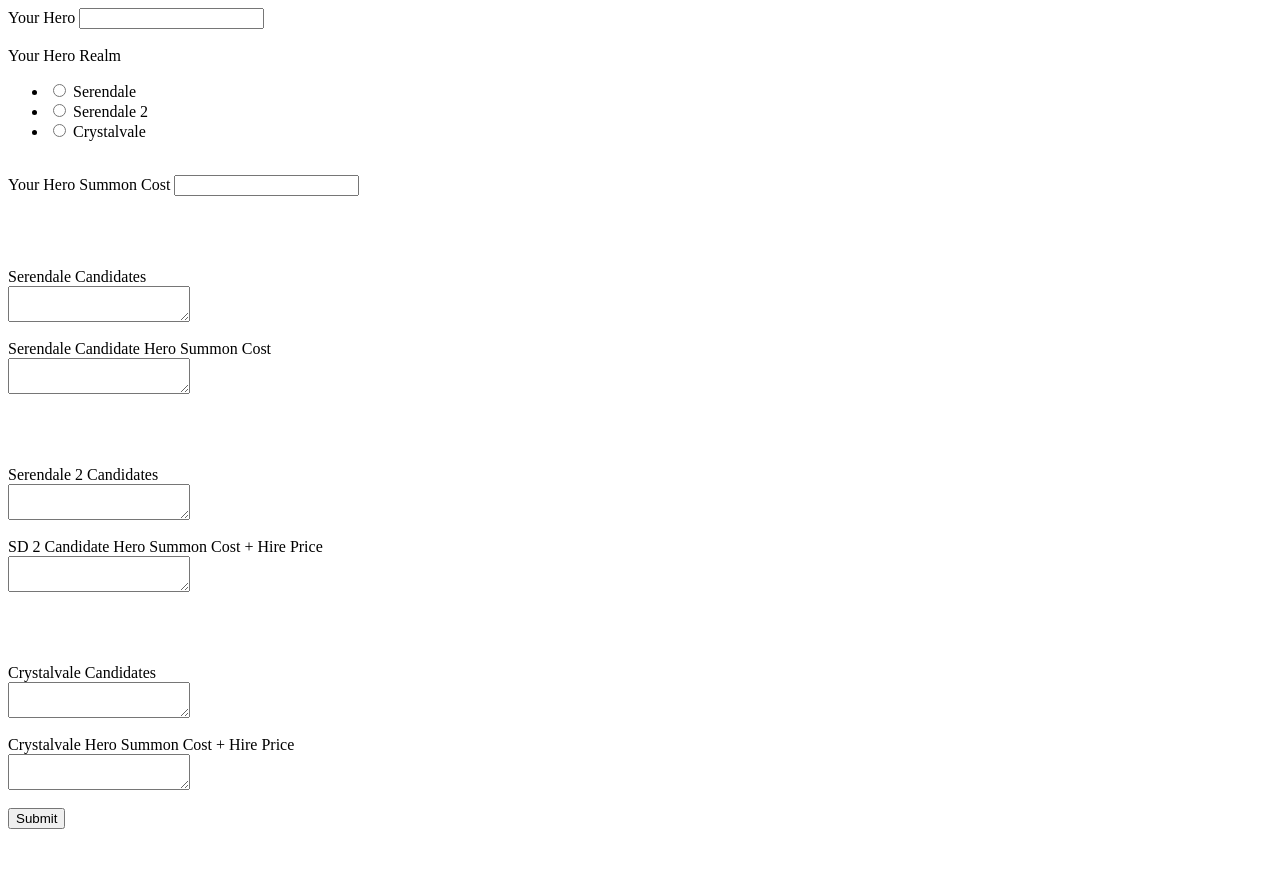
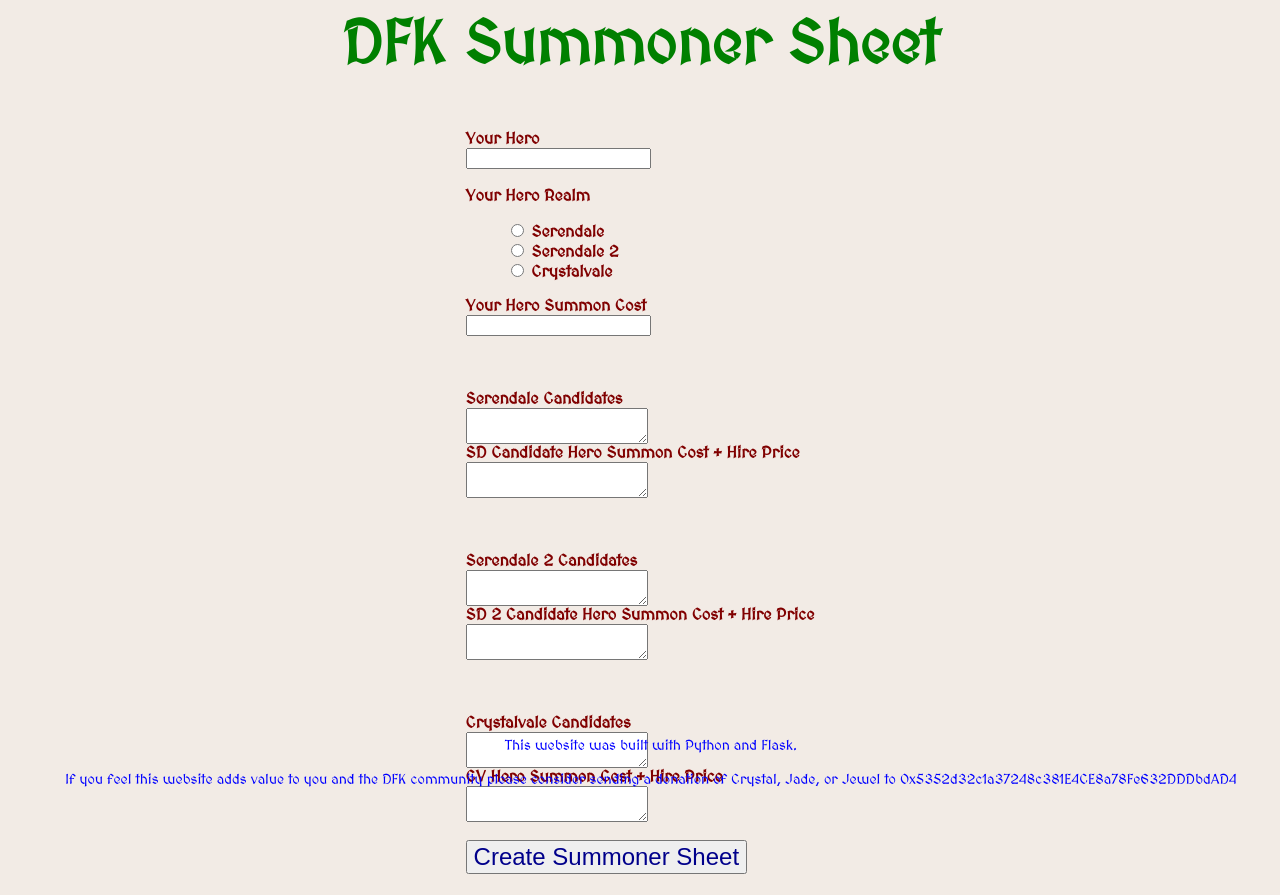
Before and after one commit to Sc1entifik/DFK-SummoningSheet, a Flask app: page /hero_form/ in a window 1280 px wide. Before the commit the page ends 829 px from the top, so only its background shows below. Run offline with Flask 2, Linux system fonts and the light colour scheme.

Commit message:
added css styling sheet static/css/styles.css modified html files and forms.py for prettier website

```diff
--- a/forms.py
+++ b/forms.py
@@ -8,10 +8,10 @@ class HeroInputForm(FlaskForm):
     your_hero_summon_cost = StringField('Your Hero Summon Cost')
 
     sd_candidate_list = TextAreaField('Serendale Candidates')
-    sd_summon_cost = TextAreaField('Serendale Candidate Hero Summon Cost')
+    sd_summon_cost = TextAreaField('SD Candidate Hero Summon Cost + Hire Price')
 
     sd_2_candidate_list = TextAreaField('Serendale 2 Candidates')
     sd_2_summon_cost = TextAreaField('SD 2 Candidate Hero Summon Cost + Hire Price')
 
     cv_candidate_list = TextAreaField('Crystalvale Candidates')
-    cv_summon_cost = TextAreaField('Crystalvale Hero Summon Cost + Hire Price')
+    cv_summon_cost = TextAreaField('CV Hero Summon Cost + Hire Price')
--- /dev/null
+++ b/static/css/styles.css
@@ -0,0 +1,150 @@
+@import url("https://fonts.googleapis.com/css2?family=MedievalSharp");
+
+html {
+	background-color: #F2EBE5;
+}
+
+.entryform {
+	color: maroon;
+	font-weight: 600;
+	font-family: 'MedievalSharp';
+	font-size: 16px;
+	padding: 5px;
+}
+
+.form_center {
+	text-align: center;
+}
+
+.form_align {
+	display: inline-block;
+	text-align: left;
+}
+
+.submit_button {
+	font-size: x-large;
+	color: darkblue;
+}
+
+
+.content-table {
+	font-family: 'MedievalSharp';
+	border-collapse: collapse;
+	margin: 25px 0;
+	font-size: 0.9em;
+	min-width: 400px;
+	border-radius: 5px 5px 0 0;
+	overflow: hidden;
+	box-shadow; 0 0 20px rgba(0,0,0,0.15);
+}
+
+.content-table thead tr {
+	background-color: maroon;
+	color: orange;
+	text-align: center;
+	font-weight: bold;
+	font-size: 1.2em;
+}
+
+.content-table th, .content-table td {
+	padding: 12px 15px;
+}
+
+.content-table tbody tr {
+	color: green;
+	border-bottom: 1px solid #dddddd;
+}
+
+.content-table tbody tr:nth-of-type(even) {
+	background-color: #f3f3f3;
+}
+
+.content-table tbody tr:last-of-type {
+	border-bottom: 2px solid #009879;
+}
+
+
+h1 {
+	font-family: 'MedievalSharp';
+	font-size: 60px;
+	font-style: normal;
+	font-variant: normal;
+	font-weight: 700;
+	color: green;
+	text-align: center;
+	line-height: 26.4px;
+	padding: 25px;
+}
+
+h2 {
+	font-family: 'MedievalSharp';
+	font-size: 45px;
+	font-style: normal;
+	text-align: center;
+	color: black;
+}
+
+h3 {
+	padding: 7px;
+	font-family: 'MedievalSharp';
+	font-size: 30px;
+	font-style: normal;
+	font-variant: normal;
+	font-weight: 700;
+	line-height: 15.4px;
+	text-align: center;
+}
+
+p {
+	font-family: 'MedievalSharp';
+	font-size: 14px;
+	font-style: normal;
+	font-variant: normal;
+	font-weight: 400;
+	line-height: 20px;
+}
+
+.description {
+	font-family: 'MedievalSharp';
+	font-size: 22px;
+	font-style: bold;
+	text-align: center;
+
+}
+
+blockquote {
+	font-family: 'MedievalSharp';
+	font-size: 21px;
+	font-style: normal;
+	font-variant: normal;
+	font-weight: 400;
+	line-height: 30px;
+}
+
+pre {
+	font-family: 'MedievalSharp';
+	font-size: 13px;
+	font-style: normal;
+	font-variant: normal;
+	font-weight: 400;
+	line-height: 18.5714px;
+}
+
+.main_page_link {
+	font-family: 'MedievalSharp';
+	text-align: center;
+	font-size: 27px;
+	font-weight: 400;
+	padding: 9px;
+}
+
+footer {
+	font-weight: 400;
+	color: blue;
+	text-align: center;
+	position: fixed;
+	padding: 3px;
+	bottom: 0;
+	height: 75px;
+	width: 100%;
+}
--- a/templates/base.html
+++ b/templates/base.html
@@ -1,8 +1,14 @@
 <head>
+	<link rel='stylesheet' href="{{ url_for('static', filename = 'css/styles.css') }}" />
 	<block>
-		<h1>DFK Summoner Sheet</h1>
+			<h1>DFK Summoner Sheet</h1>
 	</block>
 </head>
 
 {% block content %}
 {% endblock %}
+
+<footer>
+	<p>This website was built with Python and Flask. </p>
+	<p>If you feel this website adds value to you and the DFK community please consider sending a donation of Crystal, Jade, or Jewel to 0x5352d32c1a37248c381E4CE8a78Fe632DDDbdAD4</p
+</footer>
--- a/templates/hero_form.html
+++ b/templates/hero_form.html
@@ -1,39 +1,43 @@
-<form method = "POST" action = "/">
+{%extends 'base.html' %}
+<html>
+	{%block content%}
+
+
+<form class='entryform' method = "POST" action = "/">
 	{{ form.csrf_token }}
-	{{form.your_hero.label}} {{ form.your_hero(size = 20) }}
+	<div class='form_center'>
+		<div class='form_align'>
+			{{form.your_hero.label}} <br> {{ form.your_hero(size = 20) }}
 			<br>
 			<br>
-	{{ form.your_hero_realm.label }} <br> {{ form.your_hero_realm(size = 20) }}
-	<br>
-	{{form.your_hero_summon_cost.label}} {{ form.your_hero_summon_cost(size = 20) }}
-	<br>
+			{{ form.your_hero_realm.label }} <br>  {{ form.your_hero_realm(style="list-style:none") }}
+			{{form.your_hero_summon_cost.label}} <br> {{ form.your_hero_summon_cost(size = 20) }}
 			<br>
 			<br>
 			<br>
 			<br>
 			{{form.sd_candidate_list.label}} <br> {{form.sd_candidate_list(size = 20)}}
 			<br>
-	<br>
 			{{form.sd_summon_cost.label}} <br> {{form.sd_summon_cost(size = 20)}}
-	<br>
 			<br>
 			<br>
 			<br>
 			<br>
 			{{form.sd_2_candidate_list.label}} <br> {{form.sd_2_candidate_list(size = 20)}}
 			<br>
-	<br>
 			{{form.sd_2_summon_cost.label}}	<br> {{form.sd_2_summon_cost(size = 20)}}
-	<br>
 			<br>
 			<br>
 			<br>
 			<br>
 			{{form.cv_candidate_list.label}} <br> {{form.cv_candidate_list(size = 20)}}
 			<br>
-	<br>
 			{{form.cv_summon_cost.label}} <br> {{form.cv_summon_cost(size = 20)}}
 			<br>
 			<br>
-	<input type = "submit" value = "Submit">
+			<input class='submit_button' type = "submit" value = "Create Summoner Sheet">
+		</div>
+	</div>
 </form>
+{% endblock %}
+</html>
```
Also changed, not shown: templates/index.html (+19 -4 lines), templates/start_sheet.html (+3 -37 lines), README.md. Lines whose indentation alone changed are shown as unchanged.
